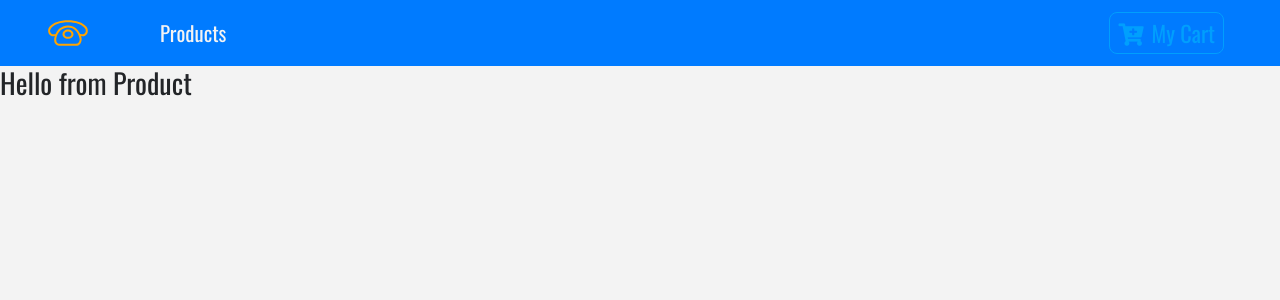
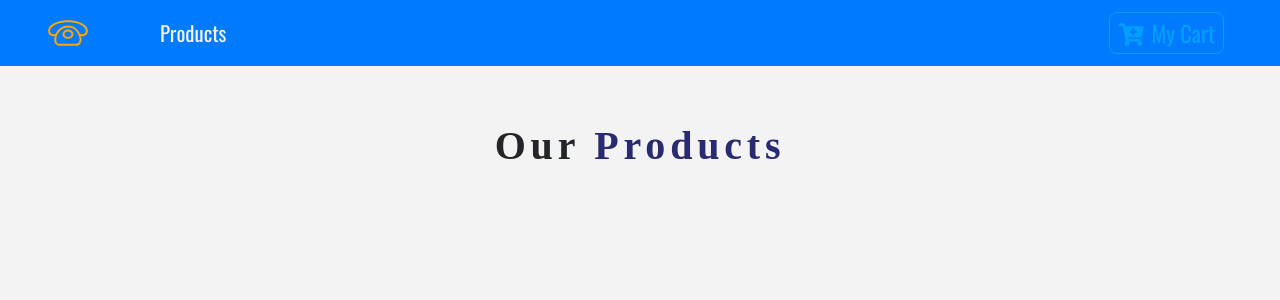
Before and after one commit to Waleed-Iqbal/ecomm-site, a React (Create React App) app: page / in a window 1280 px wide. Shown: the top 300 px of the page. Built offline with nearby package versions, Linux system fonts and the light colour scheme.

Commit message:
Added products title

```diff
--- a/src/components/ProductList.js
+++ b/src/components/ProductList.js
@@ -1,12 +1,27 @@
 import React, { Component } from "react";
 import Product from "./Product";
+import Title from './Title';
 
 export default class ProductList extends Component {
+
+  state = {
+    products: []
+  }
+
+
   render() {
     return (
-      <div>
-        <Product />
-      </div>
+      <React.Fragment>
+        <div className="py-5">
+          <div className="container">
+            <Title name="our" title="products" />
+            <div className="row">
+            </div>
+          </div>
+        </div>
+      </React.Fragment>
+
+      // <Product />
     );
   }
 }
--- /dev/null
+++ b/src/components/Title.js
@@ -0,0 +1,15 @@
+
+import React from 'react'
+
+export default function Title({name, title}) {
+  return (
+    <div className="row">
+      <div className="col-10 mx-auto my-2 text-center text-title">
+      <h1 className="text-capitalize font-weight-bold">
+      {name} <strong className="text-blue">{title}</strong>
+      </h1>
+      </div>
+
+    </div>
+  )
+}
```
